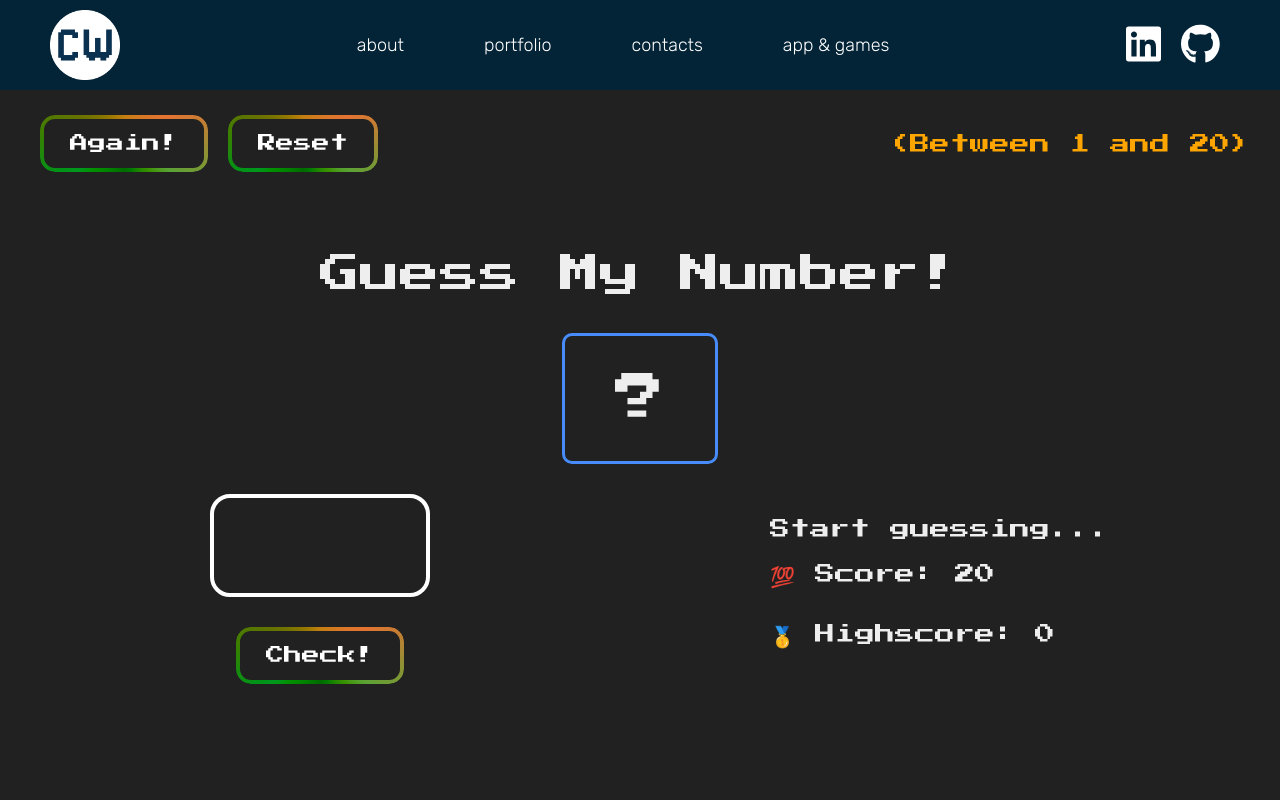
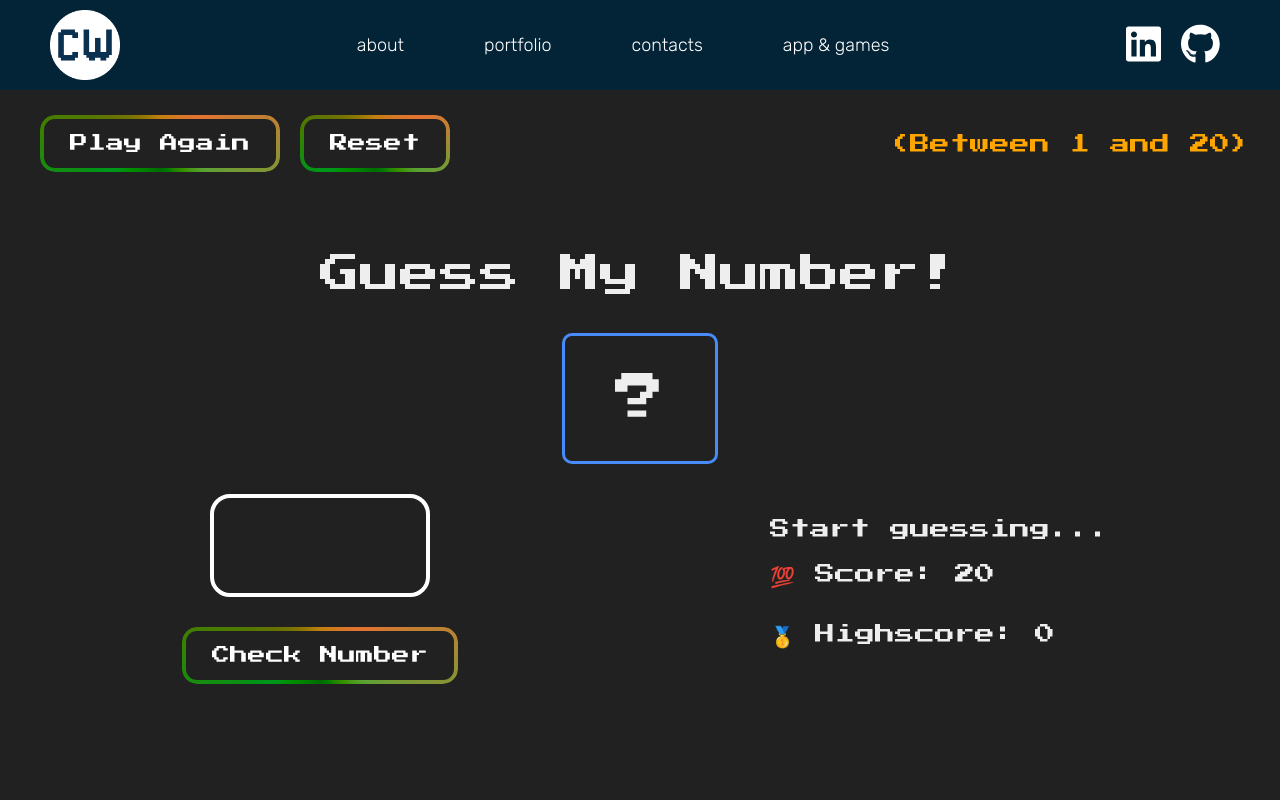
Before and after one commit to gabrielediemmanuele/gabrielediemmanuele.github.io, a Vue app: page /guessMyNumber in a window 1280 px wide. Shown: the top 800 px of the page. Built offline with nearby package versions, Linux system fonts and the light colour scheme.

Commit message:
feat: add a secret feature

```diff
--- a/src/components/app-and-games-components/games/guessMyNumber.vue
+++ b/src/components/app-and-games-components/games/guessMyNumber.vue
@@ -29,6 +29,7 @@ export default {
         } else if (guess === this.secretNumber) {
           this.playing = false;
           this.showMessage("🎉 Correct Number, click Again Button");
+          this.playSound();
           this.setStyles();
           this.highscore = Math.max(this.highscore, this.score);
         } else if (guess !== this.secretNumber) {
@@ -42,7 +43,8 @@ export default {
             this.$refs.guessedNumber.style.color = "red";
             this.$refs.title.style.color = "red";
             this.$refs.message.style.color = "red";
-            this.showMessage("You lose, try again! Click on Reset");
+            this.playSound();
+            this.showMessage("You lose, try again! Click on Reset!");
             this.score = 0;
           }
         }
@@ -51,7 +53,7 @@ export default {
 
     resetGame() {
       this.softReset();
-      alert("You have reset the game, your highscore starts again from 0!");
+      alert("You have reset the game, your highscore starts again from 0 !");
       alert("Good luck ! 😁");
       this.highscore = 0;
     },
@@ -79,6 +81,13 @@ export default {
         this.$refs.message.style.color = "limegreen";
       }
     },
+    playSound() {
+      if (this.guess === this.secretNumber) {
+        this.$refs.rightAnswer.play();
+      } else {
+        this.$refs.lose.play();
+      }
+    },
   },
 };
 </script>
@@ -88,7 +97,7 @@ export default {
     <header>
       <div class="container-fluid header">
         <div class="btn-cont">
-          <button class="btn again" @click="softReset">Again!</button>
+          <button class="btn again" @click="softReset">Play Again</button>
           <button class="btn reset" @click="resetGame">Reset</button>
         </div>
         <p class="between">(Between 1 and 20)</p>
@@ -104,7 +113,9 @@ export default {
           <div class="col-sm-12 col-md-6 col-lg-6">
             <section class="left">
               <input type="number" class="guess" v-model="guess" />
-              <button class="btn check" @click="checkGuess">Check!</button>
+              <button class="btn check" @click="checkGuess">
+                Check Number
+              </button>
             </section>
           </div>
           <div class="col-sm-12 col-md-6 col-lg-6">
@@ -121,6 +132,8 @@ export default {
         </div>
       </div>
     </main>
+    <audio ref="rightAnswer" src="/images/rightanswer.mp3"></audio>
+    <audio ref="lose" src="/images/lose.mp3"></audio>
   </div>
 </template>
 
```
Also changed, not shown: 2 other files (tests, documents, lock files or other folders).
